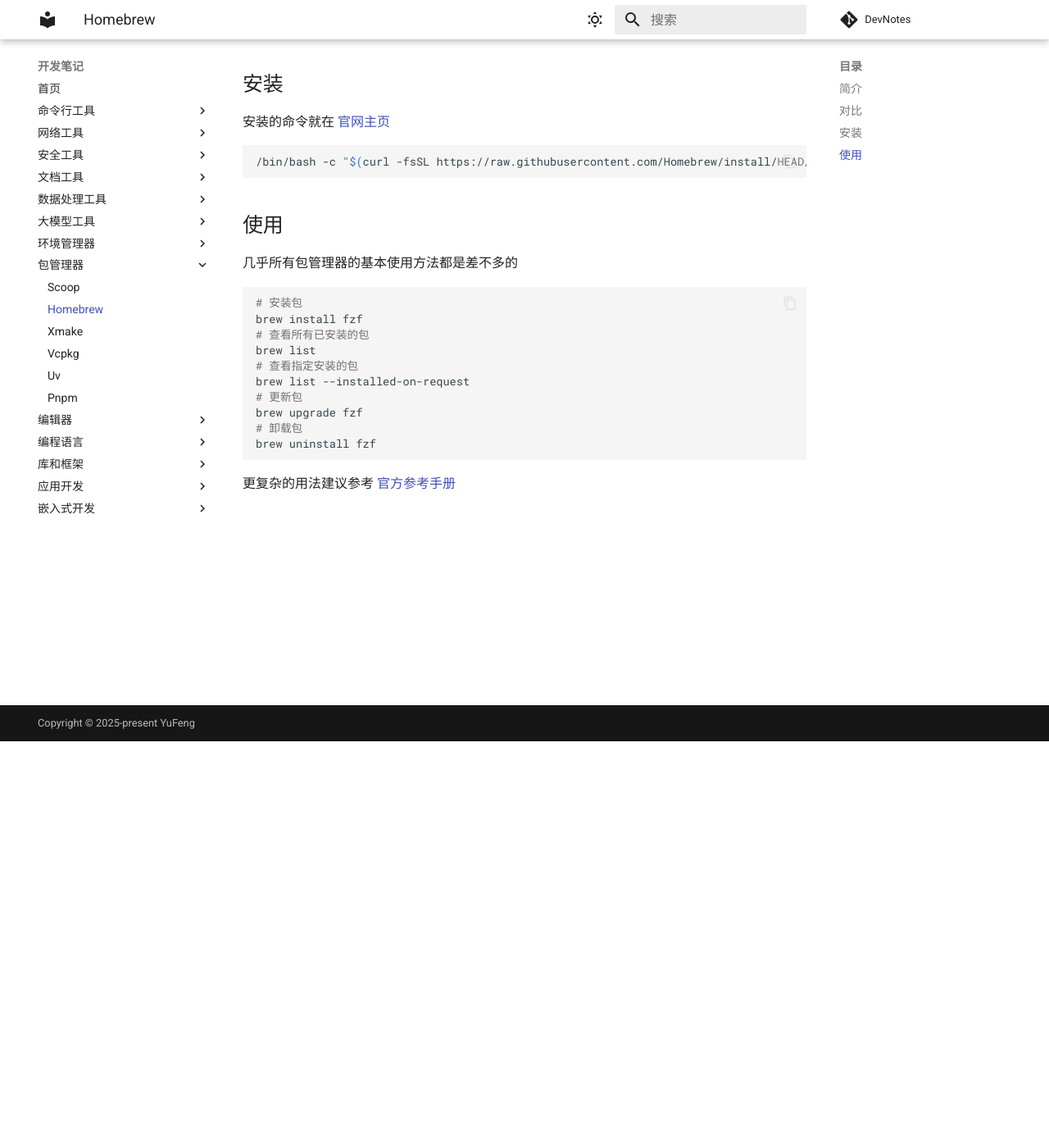
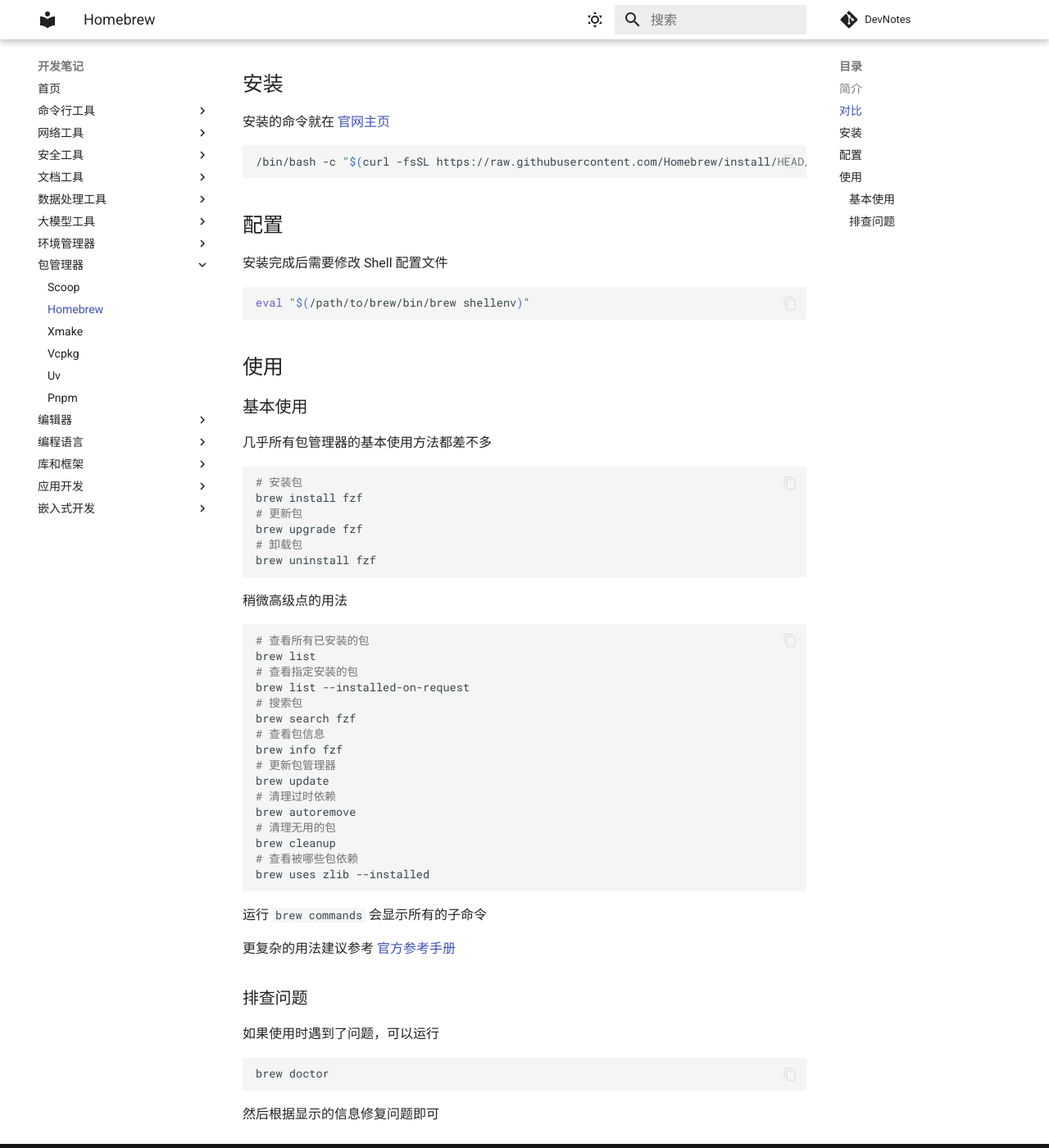
Before and after one commit to Juemuren/DevNotes, an MkDocs documentation site: the page built from docs/包管理器/Homebrew.md, in a window 1280 px wide and 1400 px high, scrolled down 496 px. Shown: the whole window at 82% size. Built offline with MkDocs 1.6.1 and Material for MkDocs 9.7.7, drawn with Linux system fonts in a browser that asks for light colours; comment, search, counter and statistics services are not loaded.

Commit message:
2026-5-21

````diff
--- a/docs/包管理器/Homebrew.md
+++ b/docs/包管理器/Homebrew.md
@@ -21,21 +21,60 @@
 /bin/bash -c "$(curl -fsSL https://raw.githubusercontent.com/Homebrew/install/HEAD/install.sh)"
 ```
 
+## 配置
+
+安装完成后需要修改 Shell 配置文件
+
+```sh
+eval "$(/path/to/brew/bin/brew shellenv)"
+```
+
 ## 使用
 
-几乎所有包管理器的基本使用方法都是差不多的
+### 基本使用
+
+几乎所有包管理器的基本使用方法都差不多
 
 ```sh
 # 安装包
 brew install fzf
-# 查看所有已安装的包
-brew list
-# 查看指定安装的包
-brew list --installed-on-request
 # 更新包
 brew upgrade fzf
 # 卸载包
 brew uninstall fzf
 ```
 
+稍微高级点的用法
+
+```sh
+# 查看所有已安装的包
+brew list
+# 查看指定安装的包
+brew list --installed-on-request
+# 搜索包
+brew search fzf
+# 查看包信息
+brew info fzf
+# 更新包管理器
+brew update
+# 清理过时依赖
+brew autoremove
+# 清理无用的包
+brew cleanup
+# 查看被哪些包依赖
+brew uses zlib --installed
+```
+
+运行 `brew commands` 会显示所有的子命令
+
 更复杂的用法建议参考 [官方参考手册](https://docs.brew.sh/Manpage)
+
+### 排查问题
+
+如果使用时遇到了问题，可以运行
+
+```sh
+brew doctor
+```
+
+然后根据显示的信息修复问题即可
````
Also changed, not shown: docs/命令行工具/Hyperfine.md (+1 -1 lines), docs/环境管理器/Mise.md (+7 -4 lines), docs/编程语言/Go.md (+1 -1 lines).
